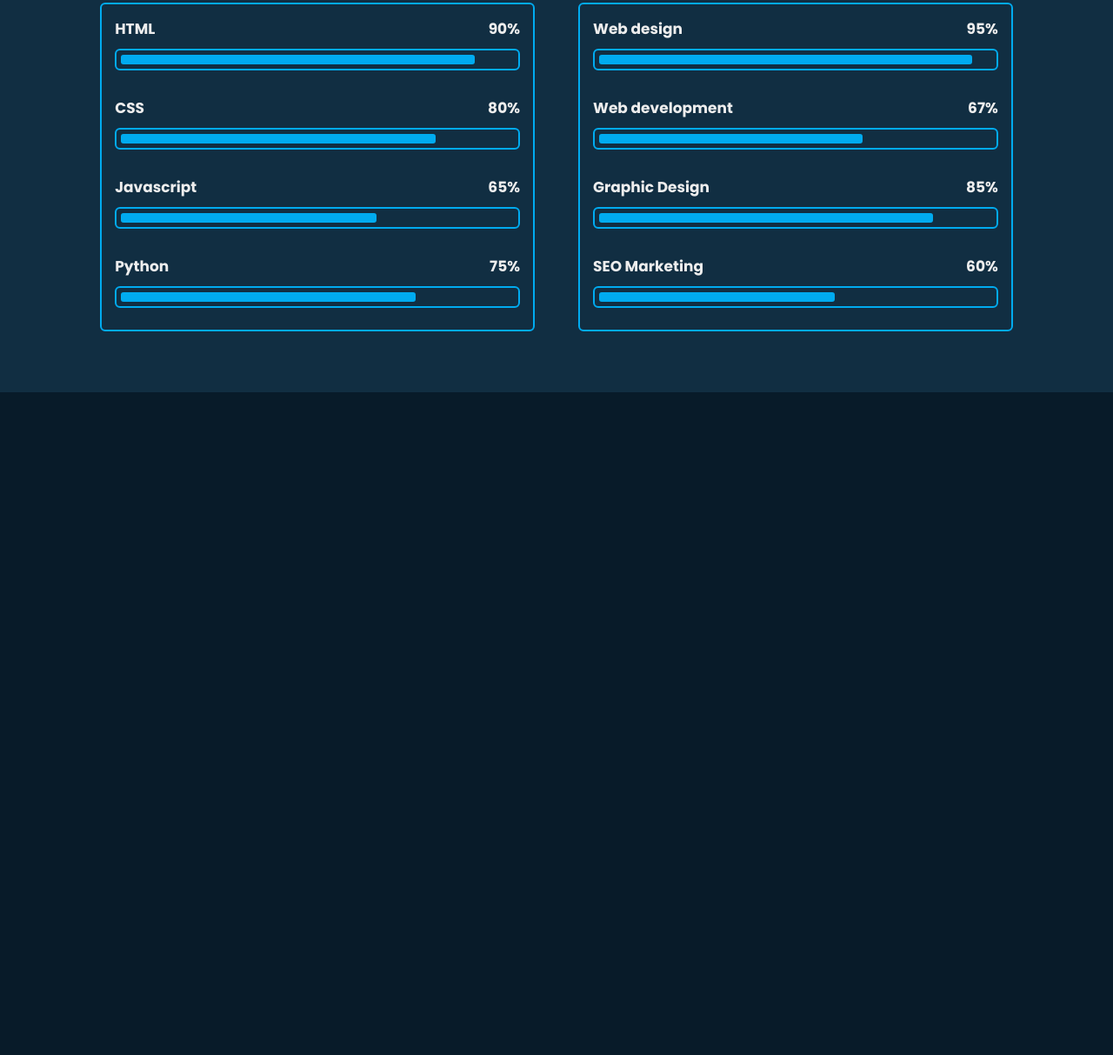
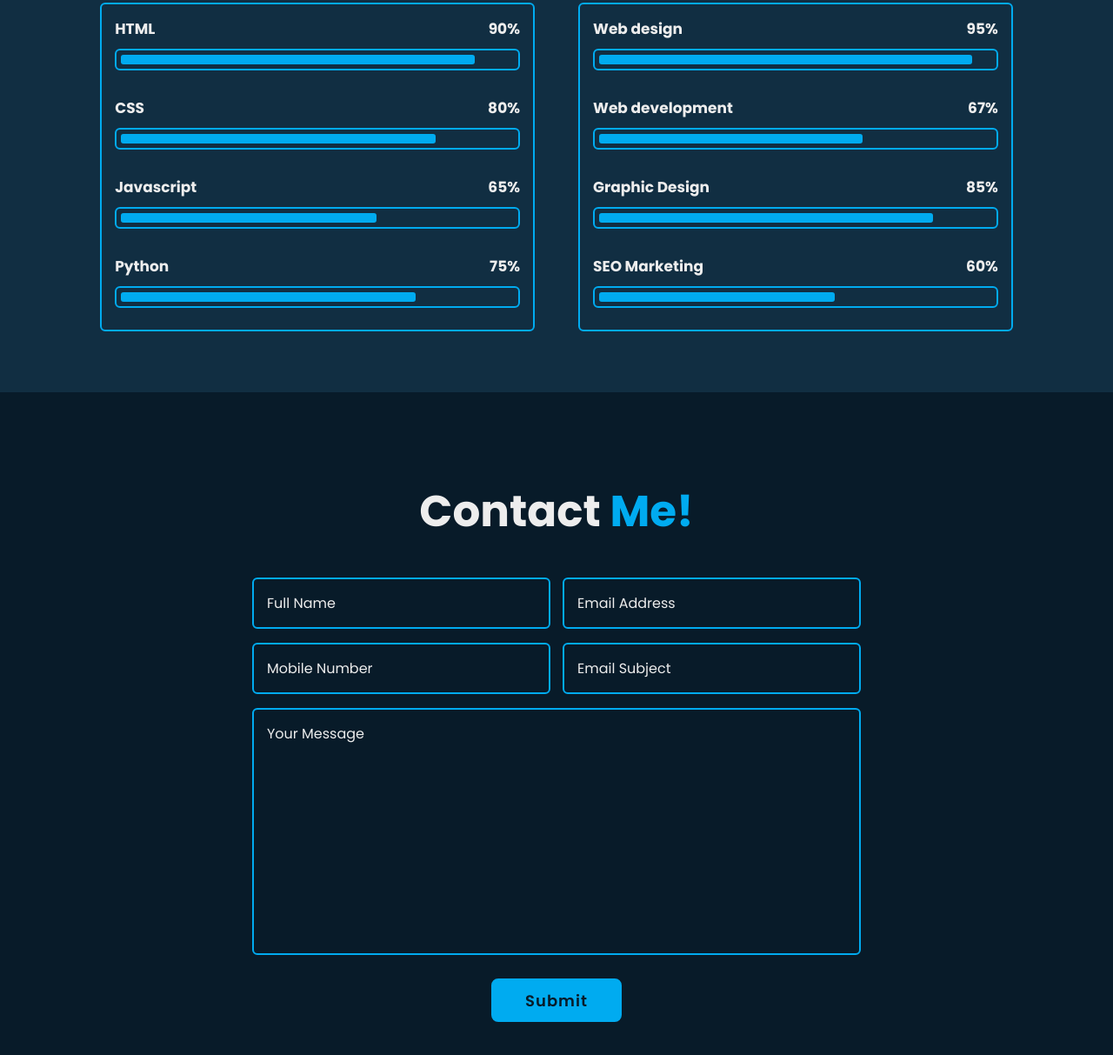
Before and after one commit to beloow/Responsive-Portfolio, a plain HTML site: page index.html in a window 1280 px wide. Shown: the part 2739-3952 px from the top of the page at 87% size. Before the commit the page ends 3190 px from the top, so only its background shows below. Drawn offline with nearby package versions, Linux system fonts and the light colour scheme.

Commit message:
+ section contact

```diff
--- a/css/style.css
+++ b/css/style.css
@@ -498,3 +498,77 @@ span {
 .skills-column:nth-child(2) .skills-content .progress:nth-child(4) .bar span {
     width: 60%;
 }
+
+.contact {
+    min-height: auto;
+    padding-bottom: 7rem;
+}
+
+.contact form {
+    max-width: 70rem;
+    margin: 0 auto;
+    text-align: center;
+}
+
+.contact form .input-box {
+    position: relative;
+    display: flex;
+    justify-content: space-between;
+    flex-wrap: wrap;
+}
+
+.contact form .input-box .input-field {
+    position: relative;
+    width: 49%;
+    margin: .8rem 0;
+}
+
+.contact form .input-box .input-field input,
+.contact form .textarea-field textarea {
+    width: 100%;
+    height: 100%;
+    padding: 1.5rem;
+    font-size: 1.6rem;
+    color: var(--text-color);
+    background: transparent;
+    border-radius: .6rem;
+    border: .2rem solid var(--main-color);
+}
+
+.contact form .input-box .input-field input::placeholder,
+.contact form .textarea-field textarea::placeholder {
+    color: var(--text-color);
+}
+
+.contact form .focus {
+    position: absolute;
+    top: 0;
+    left: 0;
+    width: 0;
+    height: 100%;
+    background: var(--second-bg-color);
+    border-radius: .6rem;
+    z-index: -1;
+    transition: .5s;
+}
+
+.contact form .input-box .input-field input:focus~.focus,
+.contact form .input-box .input-field input:valid~.focus,
+.contact form .textarea-field textarea:focus~.focus,
+.contact form .textarea-field textarea:valid~.focus {
+    width: 100%;
+}
+
+.contact form .textarea-field {
+    position: relative;
+    margin: .8rem 0 2.7rem;
+    display: flex;
+}
+
+.contact form .textarea-field textarea {
+    resize: none;
+}
+
+.contact form .btn-box.btns .btn {
+    cursor: pointer;
+}
--- a/index.html
+++ b/index.html
@@ -254,6 +254,47 @@
         </section>
 
         <!-- contact section design -->
+        <section class="contact" id="contact">
+            <h2 class="heading">Contact <span>Me!</span></h2>
+
+            <form action="#">
+
+                <div class="input-box">
+                    <div class="input-field">
+                        <input type="text" placeholder="Full Name" required>
+                        <span class="focus"></span>
+                    </div>
+
+                    <div class="input-field">
+                        <input type="email" placeholder="Email Address" required>
+                        <span class="focus"></span>
+                    </div>
+                </div>
+
+                <div class="input-box">
+                    <div class="input-field">
+                        <input type="number" placeholder="Mobile Number" required>
+                        <span class="focus"></span>
+                    </div>
+
+                    <div class="input-field">
+                        <input type="text" placeholder="Email Subject" required>
+                        <span class="focus"></span>
+                    </div>
+                </div>
+
+                <div class="textarea-field">
+                    <textarea name="" id="" cols="30" rows="10" placeholder="Your Message" required></textarea>
+                    <span class="focus"></span>
+                </div>
+
+                <div class="btn-box btns">
+                    <button type="submit" class="btn">Submit</button>
+                </div>
+
+            </form>
+        </section>
+
     </main>
     <!-- footer design -->
 
```
